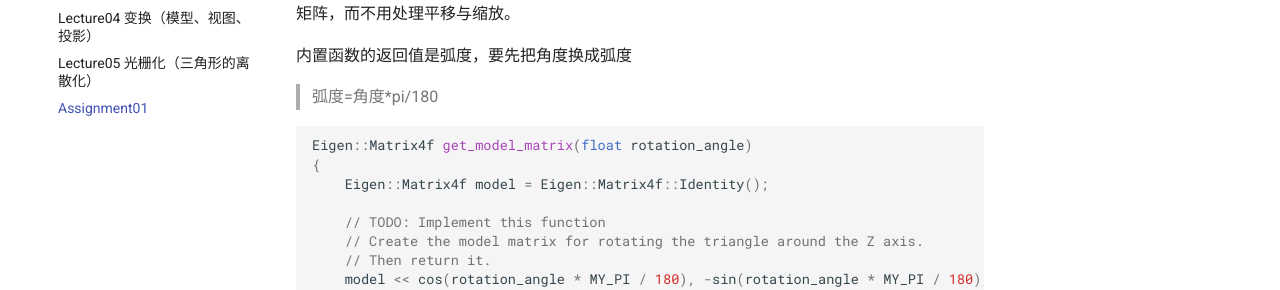
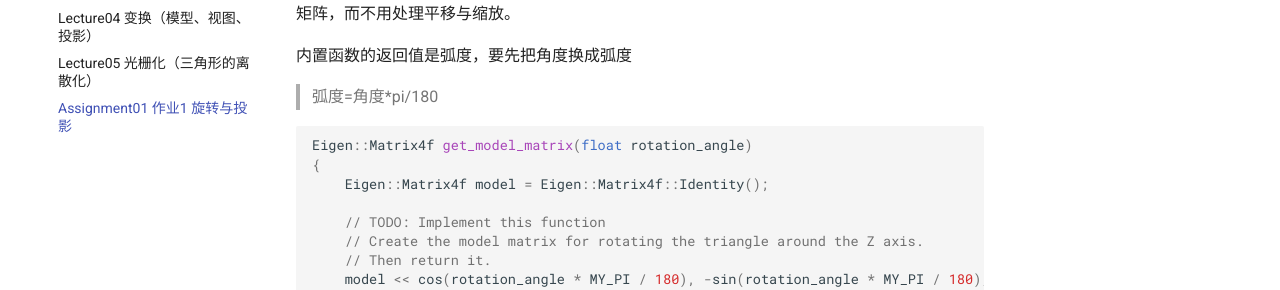
Before and after one commit to Mayzero/blogNotes, an MkDocs documentation site: the page built from docs/GAMES101/Assignment01.md, in a window 1280 px wide. Shown: the part 255-545 px from the top of the page. Built offline with MkDocs 1.6.1 and Material for MkDocs 9.7.7, drawn with Linux system fonts in a browser that asks for light colours; comment, search, counter and statistics services are not loaded.

Commit message:
Update mkdocs.yml

```diff
--- a/mkdocs.yml
+++ b/mkdocs.yml
@@ -12,7 +12,7 @@ nav:
       - Lecture03 变换（二维与三维）: GAMES101/Lecture03.md
       - Lecture04 变换（模型、视图、投影）: GAMES101/Lecture04.md
       - Lecture05 光栅化（三角形的离散化）: GAMES101/Lecture05.md
-      - Assignment01 : GAMES101/Assignment01.md
+      - Assignment01 作业1 旋转与投影: GAMES101/Assignment01.md
 
 markdown_extensions:
   - abbr
```
